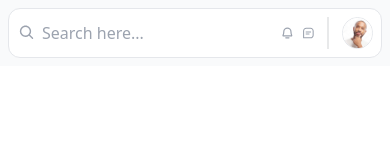
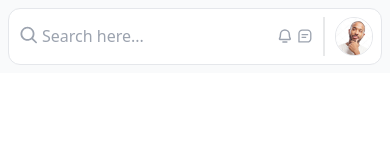
Before and after one commit to ifajul89/basic-dashboard, a React (Vite) app: page / in a window 390 px wide. Shown: the top 160 px of the page. Built offline with nearby package versions, Linux system fonts and the light colour scheme.

Commit message:
added minor changes

```diff
--- a/src/components/SearchBox.jsx
+++ b/src/components/SearchBox.jsx
@@ -5,7 +5,7 @@ import ProfileImage from "../assets/profile-image.jpg";
 
 const SearchBox = () => {
   return (
-    <div className="border bg-white border-gray-200 text-gray-400 rounded-xl flex items-center justify-between px-2 md:px-4 py-2 md:py-3 gap-2 md:gap-3">
+    <div className="border bg-white border-gray-200 text-gray-400 rounded-xl flex items-center justify-between px-2 md:px-4 py-2 md:py-3 gap-1 sm:gap-2 md:gap-3">
       <CgSearch className="text-2xl" />
       <input
         type="text"
```
